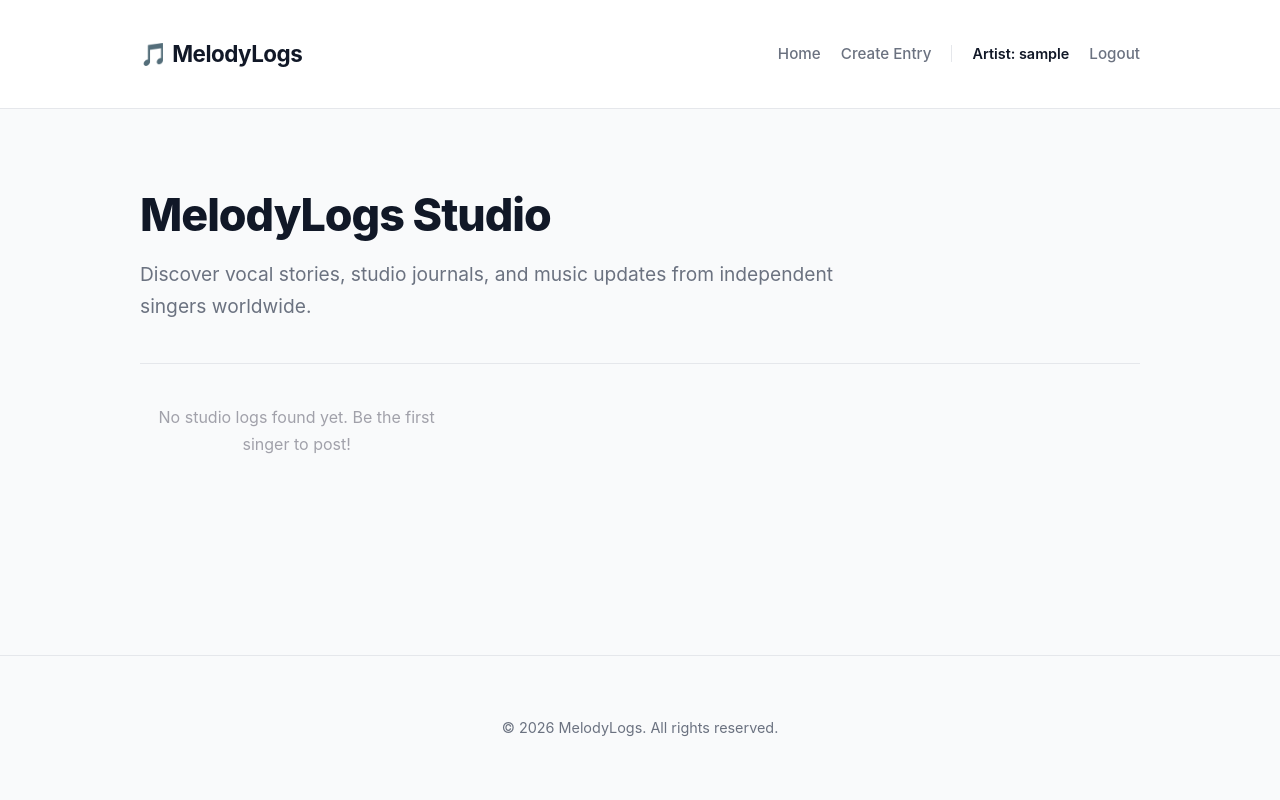
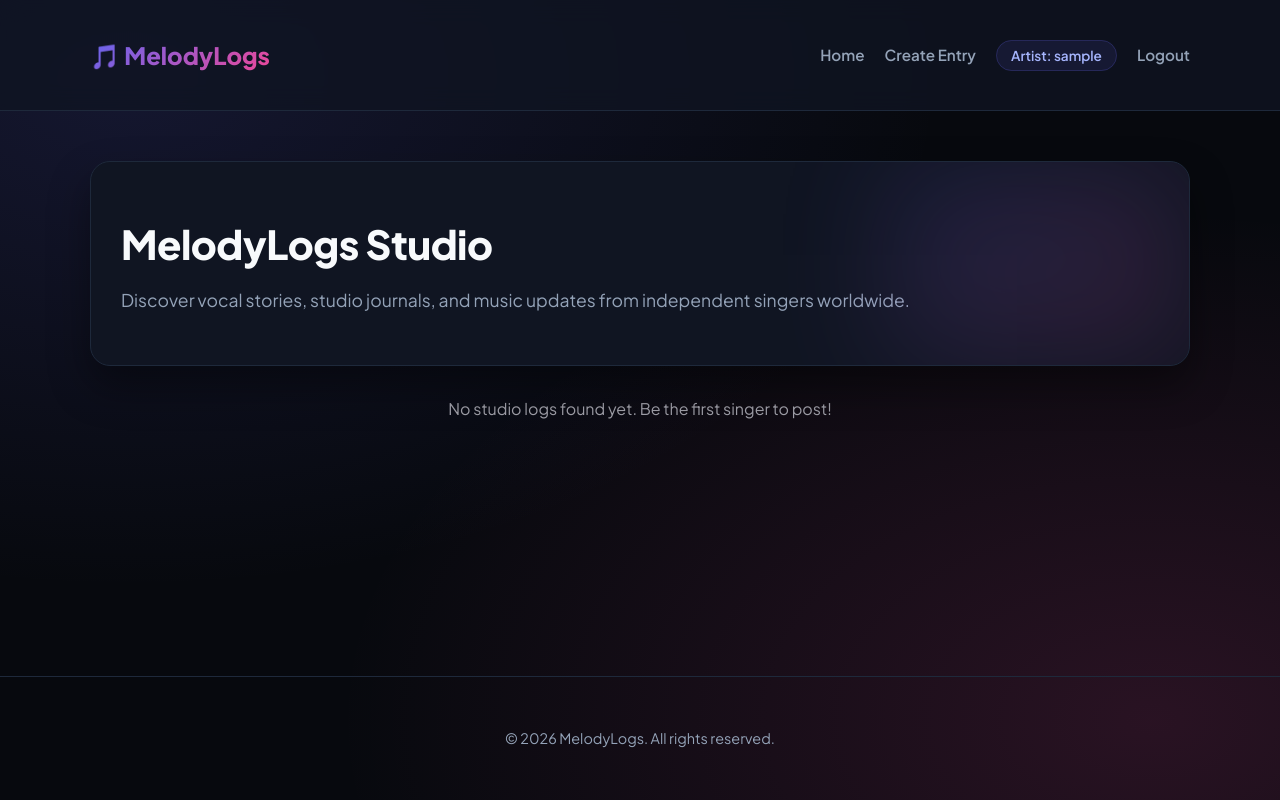
Before and after one commit to NidulaYasan2003/MelodyLogs, a PHP site: page /index.php in a window 1280 px wide. Run offline with PHP 8.4, Linux system fonts and the light colour scheme; the visitor is signed in with stand-in values (Sample User, id 1); data that the repository does not hold is empty.

Commit message:
Updated css file with adding a colourful UI

```diff
--- a/css/style.css
+++ b/css/style.css
@@ -1,38 +1,40 @@
-/* ==========================================================================
-   MelodyLogs - Professional Editorial Theme
-   ========================================================================== */
+@import url('https://fonts.googleapis.com/css2?family=Plus+Jakarta+Sans:wght@400;500;600;700;800&display=swap');
 
 :root {
-  --bg-color: #f9fafb;       /* Very soft off-white background */
-  --surface: #ffffff;        /* Pure white for cards */
-  --text-main: #111827;      /* Near black for maximum readability */
-  --text-muted: #6b7280;     /* Sophisticated grey for meta text */
-  --border: #e5e7eb;         /* Clean, subtle borders */
-  --primary: #0f172a;        /* Deep slate/black for buttons and accents */
-  --primary-hover: #334155;
-  --radius: 8px;
+  --bg-dark: #07090e;
+  --surface: #101522;
+  --surface-hover: #161e31;
+  --border: #1e293b;
+  --text-main: #f8fafc;
+  --text-muted: #94a3b8;
+  --accent-1: #6366f1; /* Electric Indigo */
+  --accent-2: #ec4899; /* Neon Pink */
+  --gradient: linear-gradient(135deg, #6366f1 0%, #ec4899 100%);
 }
 
 * {
   margin: 0;
   padding: 0;
   box-sizing: border-box;
-  font-family: -apple-system, BlinkMacSystemFont, "Segoe UI", Roboto, Helvetica, Arial, sans-serif;
+  font-family: 'Plus Jakarta Sans', sans-serif;
 }
 
 body {
-  background-color: var(--bg-color);
+  background-color: var(--bg-dark);
   color: var(--text-main);
-  line-height: 1.7;
+  line-height: 1.6;
+  min-height: 100vh;
   display: flex;
   flex-direction: column;
-  min-height: 100vh;
-  -webkit-font-smoothing: antialiased;
+  background-image:
+    radial-gradient(at 10% 10%, rgba(99, 102, 241, 0.15) 0px, transparent 50%),
+    radial-gradient(at 90% 90%, rgba(236, 72, 153, 0.15) 0px, transparent 50%);
+  background-attachment: fixed;
 }
 
 .container {
   width: 90%;
-  max-width: 1000px;
+  max-width: 1100px;
   margin: 0 auto;
   padding: 20px 0;
 }
@@ -41,11 +43,16 @@ main.container {
   flex: 1;
 }
 
-/* --- Clean Navigation --- */
+/* --- Modern Glassmorphism Navbar --- */
 .navbar {
-  background: var(--surface);
+  background: rgba(16, 21, 34, 0.8);
+  backdrop-filter: blur(12px);
+  -webkit-backdrop-filter: blur(12px);
   border-bottom: 1px solid var(--border);
-  padding: 15px 0;
+  position: sticky;
+  top: 0;
+  z-index: 100;
+  padding: 16px 0;
 }
 
 .nav-container {
@@ -55,11 +62,12 @@ main.container {
 }
 
 .logo {
-  font-size: 1.4rem;
-  font-weight: 700;
-  color: var(--text-main);
+  font-size: 1.5rem;
+  font-weight: 800;
+  background: var(--gradient);
+  -webkit-background-clip: text;
+  -webkit-text-fill-color: transparent;
   text-decoration: none;
-  letter-spacing: -0.5px;
 }
 
 .nav-links {
@@ -72,7 +80,7 @@ main.container {
 .nav-links a {
   color: var(--text-muted);
   text-decoration: none;
-  font-weight: 500;
+  font-weight: 600;
   font-size: 0.95rem;
   transition: color 0.2s;
 }
@@ -82,160 +90,189 @@ main.container {
 }
 
 .user-welcome {
-  font-size: 0.9rem;
+  background: rgba(99, 102, 241, 0.1);
+  color: #a5b4fc;
+  border: 1px solid rgba(99, 102, 241, 0.2);
+  padding: 6px 14px;
+  border-radius: 20px;
+  font-size: 0.85rem;
   font-weight: 600;
-  color: var(--text-main);
-  border-left: 1px solid var(--border);
-  padding-left: 20px;
 }
 
-/* --- Editorial Hero Section --- */
+/* --- Vibrant Hero Banner --- */
 .hero {
-  text-align: left;
-  padding: 60px 0 40px 0;
-  border-bottom: 1px solid var(--border);
-  margin-bottom: 40px;
+  background: var(--surface);
+  border: 1px solid var(--border);
+  padding: 50px 30px;
+  border-radius: 20px;
+  margin: 30px 0;
+  position: relative;
+  overflow: hidden;
+  box-shadow: 0 20px 40px rgba(0,0,0,0.4);
+}
+
+.hero::after {
+  content: '';
+  position: absolute;
+  top: 0;
+  right: 0;
+  width: 300px;
+  height: 100%;
+  background: var(--gradient);
+  opacity: 0.15;
+  filter: blur(60px);
+  pointer-events: none;
 }
 
 .hero h1 {
-  font-size: 2.8rem;
+  font-size: 2.5rem;
   font-weight: 800;
-  margin-bottom: 15px;
-  line-height: 1.2;
-  letter-spacing: -1px;
+  margin-bottom: 10px;
+  letter-spacing: -0.5px;
 }
 
 .hero p {
-  font-size: 1.2rem;
   color: var(--text-muted);
-  max-width: 700px;
+  font-size: 1.1rem;
 }
 
-/* --- Content Forms & Cards --- */
-.auth-form, .editor-container {
+/* --- Forms & Cards --- */
+.auth-form, .editor-container, .single-post {
   background: var(--surface);
+  border: 1px solid var(--border);
   padding: 40px;
-  border-radius: var(--radius);
-  border: 1px solid var(--border);
-  max-width: 500px;
+  border-radius: 20px;
+  max-width: 550px;
   margin: 40px auto;
+  box-shadow: 0 20px 40px rgba(0,0,0,0.3);
 }
 
 .single-post {
-  background: var(--surface);
-  padding: 50px;
-  border-radius: var(--radius);
-  border: 1px solid var(--border);
   max-width: 800px;
-  margin: 40px auto;
+}
+
+.single-post h1 {
+  font-size: 2.2rem;
+  font-weight: 800;
+  margin-bottom: 15px;
+}
+
+.post-content {
+  margin-top: 25px;
+  font-size: 1.05rem;
+  color: #cbd5e1;
+  line-height: 1.8;
 }
 
 .auth-form h2, .editor-container h2 {
-  font-size: 1.75rem;
-  margin-bottom: 30px;
-  font-weight: 700;
+  font-size: 1.8rem;
+  font-weight: 800;
+  margin-bottom: 25px;
+  text-align: center;
 }
 
 /* --- Inputs & Buttons --- */
 .form-group {
-  margin-bottom: 24px;
+  margin-bottom: 20px;
 }
 
 .form-group label {
   display: block;
   margin-bottom: 8px;
   font-weight: 600;
-  color: var(--text-main);
+  color: var(--text-muted);
   font-size: 0.9rem;
 }
 
 .form-group input, .form-group textarea {
   width: 100%;
-  padding: 12px 14px;
+  padding: 12px 16px;
+  background: var(--bg-dark);
   border: 1px solid var(--border);
-  border-radius: var(--radius);
+  border-radius: 10px;
+  color: var(--text-main);
   font-size: 1rem;
-  background: var(--bg-color);
-  color: var(--text-main);
   outline: none;
-  transition: border-color 0.2s;
+  transition: all 0.2s;
 }
 
 .form-group input:focus, .form-group textarea:focus {
-  border-color: var(--primary);
-  background: var(--surface);
+  border-color: var(--accent-1);
+  box-shadow: 0 0 0 3px rgba(99, 102, 241, 0.2);
 }
 
 .btn, .btn-primary {
-  background: var(--primary);
-  color: #ffffff;
+  background: var(--gradient);
+  color: white;
   padding: 12px 24px;
   border: none;
-  border-radius: var(--radius);
-  font-weight: 500;
-  font-size: 1rem;
+  border-radius: 10px;
+  font-weight: 700;
   cursor: pointer;
   text-decoration: none;
   display: inline-block;
   text-align: center;
-  transition: background 0.2s;
+  width: 100%;
+  transition: transform 0.2s, box-shadow 0.2s;
 }
 
 .btn:hover, .btn-primary:hover {
-  background: var(--primary-hover);
+  transform: translateY(-2px);
+  box-shadow: 0 10px 20px rgba(99, 102, 241, 0.4);
 }
 
 .btn-danger {
-  background: #ffffff;
-  color: #dc2626;
-  border: 1px solid #f87171;
+  background: #ef4444;
 }
 
 .btn-danger:hover {
-  background: #fef2f2;
+  box-shadow: 0 10px 20px rgba(239, 68, 68, 0.4);
 }
 
-.btn-logout {
-  color: var(--text-muted) !important;
-}
-.btn-logout:hover {
-  color: #dc2626 !important;
+.post-actions .btn {
+  width: auto;
+  margin-right: 10px;
 }
 
 /* --- Blog Post Grid --- */
 .posts-grid {
   display: grid;
-  grid-template-columns: repeat(auto-fill, minmax(300px, 1fr));
-  gap: 30px;
+  grid-template-columns: repeat(auto-fit, minmax(320px, 1fr));
+  gap: 25px;
+  margin-top: 30px;
 }
 
 .post-card {
   background: var(--surface);
+  border: 1px solid var(--border);
   padding: 30px;
-  border-radius: var(--radius);
-  border: 1px solid var(--border);
+  border-radius: 20px;
   display: flex;
   flex-direction: column;
-  transition: border-color 0.2s;
+  transition: all 0.3s ease;
 }
 
 .post-card:hover {
-  border-color: #9ca3af;
+  transform: translateY(-6px);
+  border-color: var(--accent-1);
+  box-shadow: 0 20px 30px rgba(0,0,0,0.5);
 }
 
 .post-card h2 {
   font-size: 1.4rem;
-  margin-bottom: 10px;
+  font-weight: 700;
+  margin-bottom: 12px;
   line-height: 1.3;
 }
 
 .post-card h2 a {
   color: var(--text-main);
   text-decoration: none;
+  transition: color 0.2s;
 }
 
 .post-card h2 a:hover {
-  text-decoration: underline;
+  color: #818cf8;
 }
 
 .meta {
@@ -246,55 +283,51 @@ main.container {
 
 .meta strong {
   color: var(--text-main);
-  font-weight: 600;
 }
 
 .post-card p {
   color: var(--text-muted);
+  font-size: 0.95rem;
   margin-bottom: 25px;
   flex-grow: 1;
-  font-size: 0.95rem;
 }
 
 .read-more {
-  color: var(--text-main);
-  font-weight: 600;
+  color: #818cf8;
+  font-weight: 700;
   text-decoration: none;
   font-size: 0.9rem;
-  border-bottom: 1px solid var(--text-main);
-  align-self: flex-start;
 }
 
 .read-more:hover {
-  color: var(--text-muted);
-  border-bottom-color: var(--text-muted);
+  text-decoration: underline;
 }
 
 /* --- Alerts --- */
 .alert {
-  padding: 12px 16px;
-  border-radius: var(--radius);
+  padding: 14px;
+  border-radius: 10px;
   margin-bottom: 20px;
+  font-weight: 600;
   font-size: 0.9rem;
-  border-left: 4px solid;
+  text-align: center;
 }
 
 .alert-danger {
-  background: #fef2f2;
-  color: #991b1b;
-  border-left-color: #ef4444;
+  background: rgba(239, 68, 68, 0.1);
+  color: #fca5a5;
+  border: 1px solid rgba(239, 68, 68, 0.2);
 }
 
 .alert-success {
-  background: #f0fdf4;
-  color: #166534;
-  border-left-color: #22c55e;
+  background: rgba(34, 197, 94, 0.1);
+  color: #86efac;
+  border: 1px solid rgba(34, 197, 94, 0.2);
 }
 
-/* --- Footer --- */
 footer {
   text-align: center;
-  padding: 40px 0;
+  padding: 30px 0;
   color: var(--text-muted);
   border-top: 1px solid var(--border);
   font-size: 0.9rem;
```
